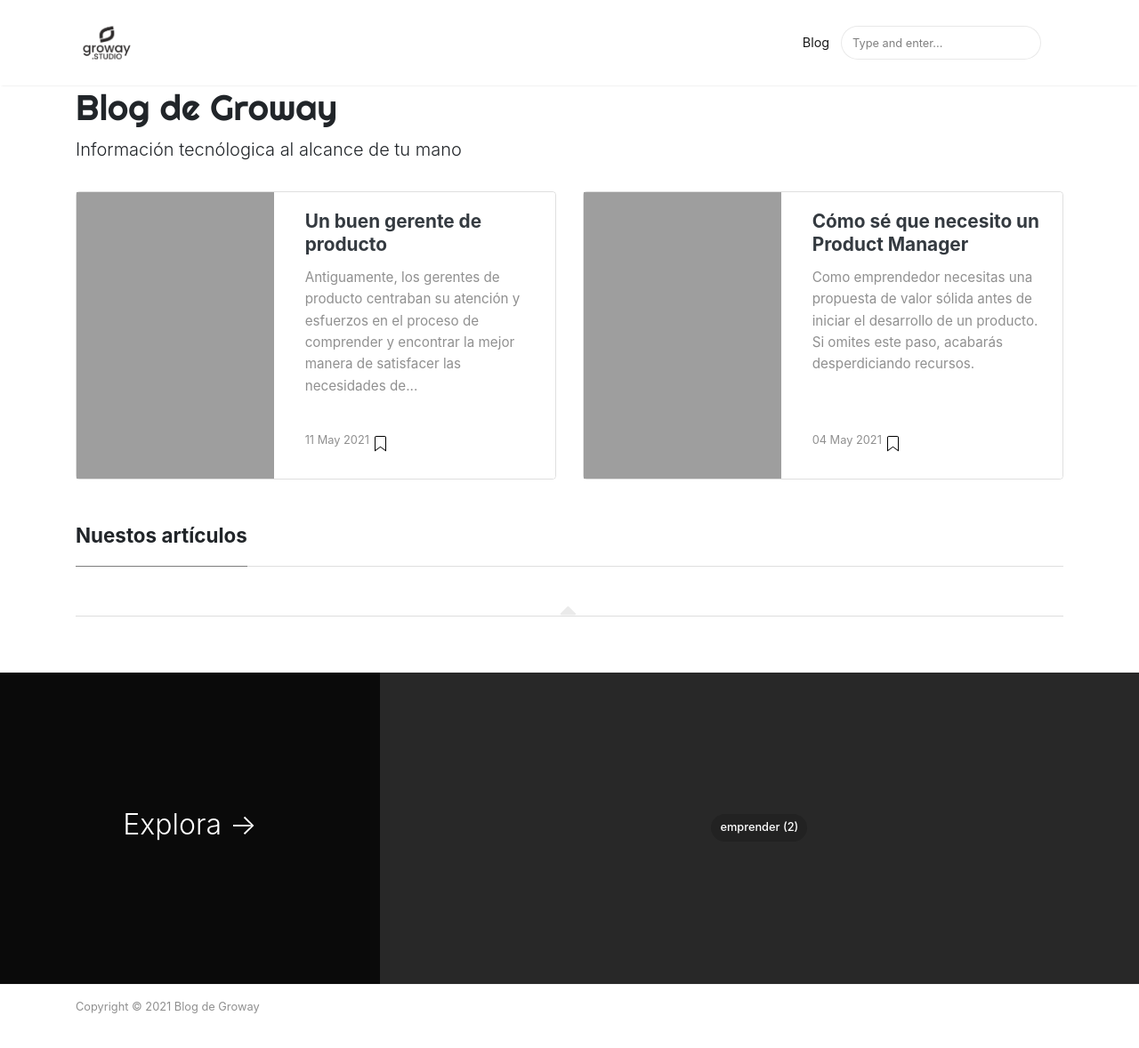
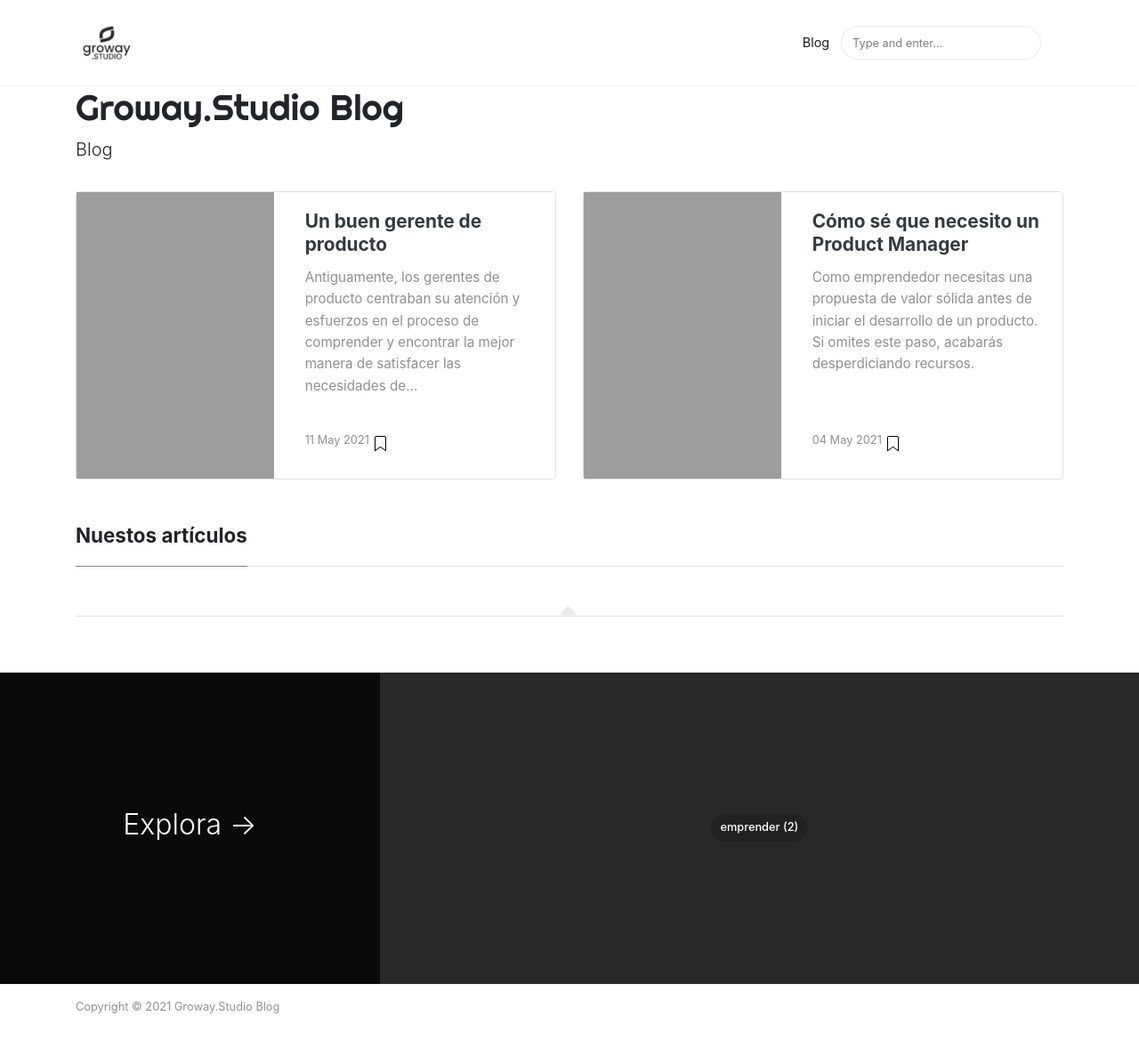
Before and after one commit to Groway-Studio/blog, a Jekyll site: the page built from index.html, in a window 1280 px wide and 1215 px high. Shown: the top 1178 px of the window at 89% size. Built offline with Jekyll 4.4.1, drawn with Linux system fonts in a browser that asks for light colours; nearby versions of some CDN libraries; the list of posts is cut into pages by our own code.

Commit message:
blog public

```diff
--- a/_config.yml
+++ b/_config.yml
@@ -1,7 +1,7 @@
 # Site
-name: "Blog de Groway"
-title: "Blog de Groway"
-description: "Información tecnólogica al alcance de tu mano"
+name: "Groway.Studio Blog"
+title: "Groway.Studio"
+description: "Blog"
 logo: 'assets/images/logo.png'
 favicon: 'assets/images/logo.png'
 baseurl: https://blog.groway.studio/
```
